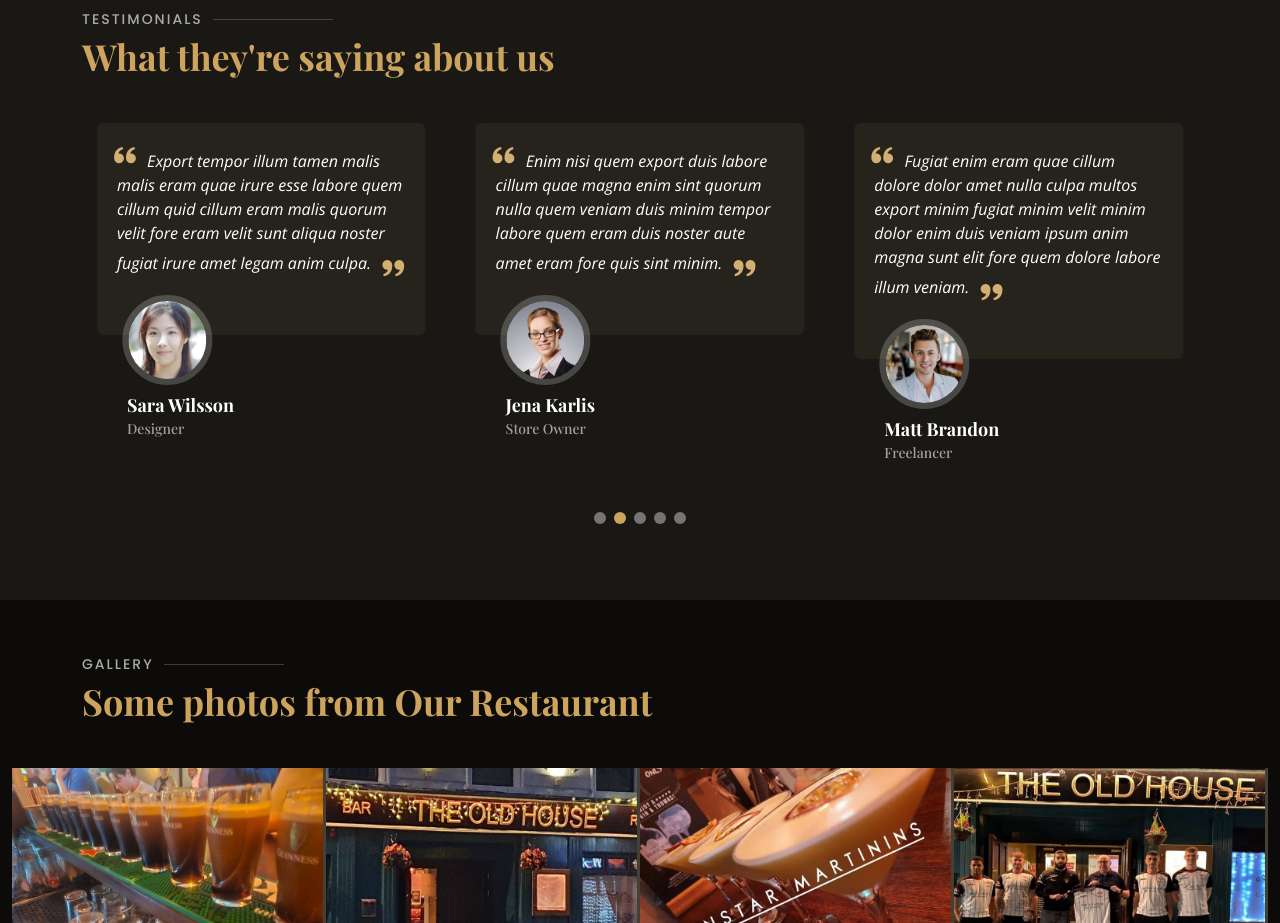
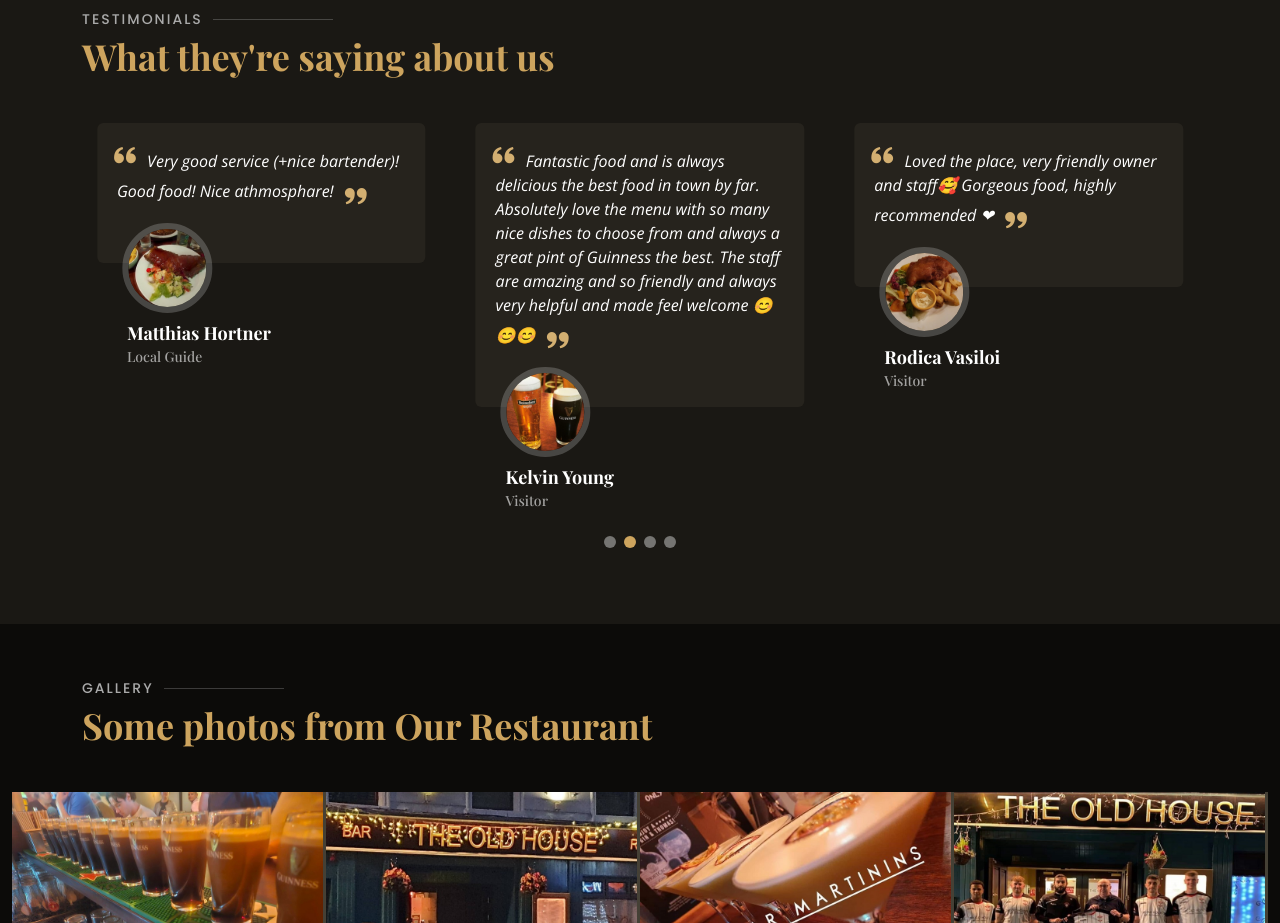
Before and after one commit to pauldzvonyk/old_house, a plain HTML site: page Restaurantly/index.html in a window 1280 px wide. Shown: the part 4340-5263 px from the top of the page. Drawn offline with nearby package versions, Linux system fonts and the light colour scheme; a web font is replaced by a local one.

Commit message:
updated testimonials section

```diff
--- a/Restaurantly/index.html
+++ b/Restaurantly/index.html
@@ -617,13 +617,12 @@
               <div class="testimonial-item">
                 <p>
                   <i class="bx bxs-quote-alt-left quote-icon-left"></i>
-                  Export tempor illum tamen malis malis eram quae irure esse labore quem cillum quid cillum eram malis
-                  quorum velit fore eram velit sunt aliqua noster fugiat irure amet legam anim culpa.
+                  Very good service (+nice bartender)! Good food! Nice athmosphare!
                   <i class="bx bxs-quote-alt-right quote-icon-right"></i>
                 </p>
-                <img src="assets/img/testimonials/testimonials-2.jpg" class="testimonial-img" alt="">
-                <h3>Sara Wilsson</h3>
-                <h4>Designer</h4>
+                <img src="assets/img/testimonials/testimonial_2.jpg" class="testimonial-img" alt="">
+                <h3>Matthias Hortner</h3>
+                <h4>Local Guide</h4>
               </div>
             </div><!-- End testimonial item -->
 
@@ -631,13 +630,16 @@
               <div class="testimonial-item">
                 <p>
                   <i class="bx bxs-quote-alt-left quote-icon-left"></i>
-                  Enim nisi quem export duis labore cillum quae magna enim sint quorum nulla quem veniam duis minim
-                  tempor labore quem eram duis noster aute amet eram fore quis sint minim.
+                  Fantastic food and is always delicious the best food in town by far. Absolutely love the menu with so
+                  many nice dishes
+                  to choose from and always a great pint of Guinness the best. The staff are amazing and so friendly and
+                  always very
+                  helpful and made feel welcome 😊😊😊
                   <i class="bx bxs-quote-alt-right quote-icon-right"></i>
                 </p>
-                <img src="assets/img/testimonials/testimonials-3.jpg" class="testimonial-img" alt="">
-                <h3>Jena Karlis</h3>
-                <h4>Store Owner</h4>
+                <img src="assets/img/testimonials/testimonial_3.jpg" class="testimonial-img" alt="">
+                <h3>Kelvin Young</h3>
+                <h4>Visitor</h4>
               </div>
             </div><!-- End testimonial item -->
 
@@ -645,29 +647,16 @@
               <div class="testimonial-item">
                 <p>
                   <i class="bx bxs-quote-alt-left quote-icon-left"></i>
-                  Fugiat enim eram quae cillum dolore dolor amet nulla culpa multos export minim fugiat minim velit
-                  minim dolor enim duis veniam ipsum anim magna sunt elit fore quem dolore labore illum veniam.
+                  Loved the place, very friendly owner and staff🥰 Gorgeous food, highly recommended ❤
                   <i class="bx bxs-quote-alt-right quote-icon-right"></i>
                 </p>
-                <img src="assets/img/testimonials/testimonials-4.jpg" class="testimonial-img" alt="">
-                <h3>Matt Brandon</h3>
-                <h4>Freelancer</h4>
+                <img src="assets/img/testimonials/testimonial_4.jpg" class="testimonial-img" alt="">
+                <h3>Rodica Vasiloi</h3>
+                <h4>Visitor</h4>
               </div>
             </div><!-- End testimonial item -->
 
-            <div class="swiper-slide">
-              <div class="testimonial-item">
-                <p>
-                  <i class="bx bxs-quote-alt-left quote-icon-left"></i>
-                  Quis quorum aliqua sint quem legam fore sunt eram irure aliqua veniam tempor noster veniam enim culpa
-                  labore duis sunt culpa nulla illum cillum fugiat legam esse veniam culpa fore nisi cillum quid.
-                  <i class="bx bxs-quote-alt-right quote-icon-right"></i>
-                </p>
-                <img src="assets/img/testimonials/testimonials-5.jpg" class="testimonial-img" alt="">
-                <h3>John Larson</h3>
-                <h4>Entrepreneur</h4>
-              </div>
-            </div><!-- End testimonial item -->
+
 
           </div>
           <div class="swiper-pagination"></div>
```
Also changed, not shown: Restaurantly/assets/img/testimonials/testimonial_2.jpg (added), Restaurantly/assets/img/testimonials/testimonial_3.jpg (added), Restaurantly/assets/img/testimonials/testimonial_4.jpg (added).
